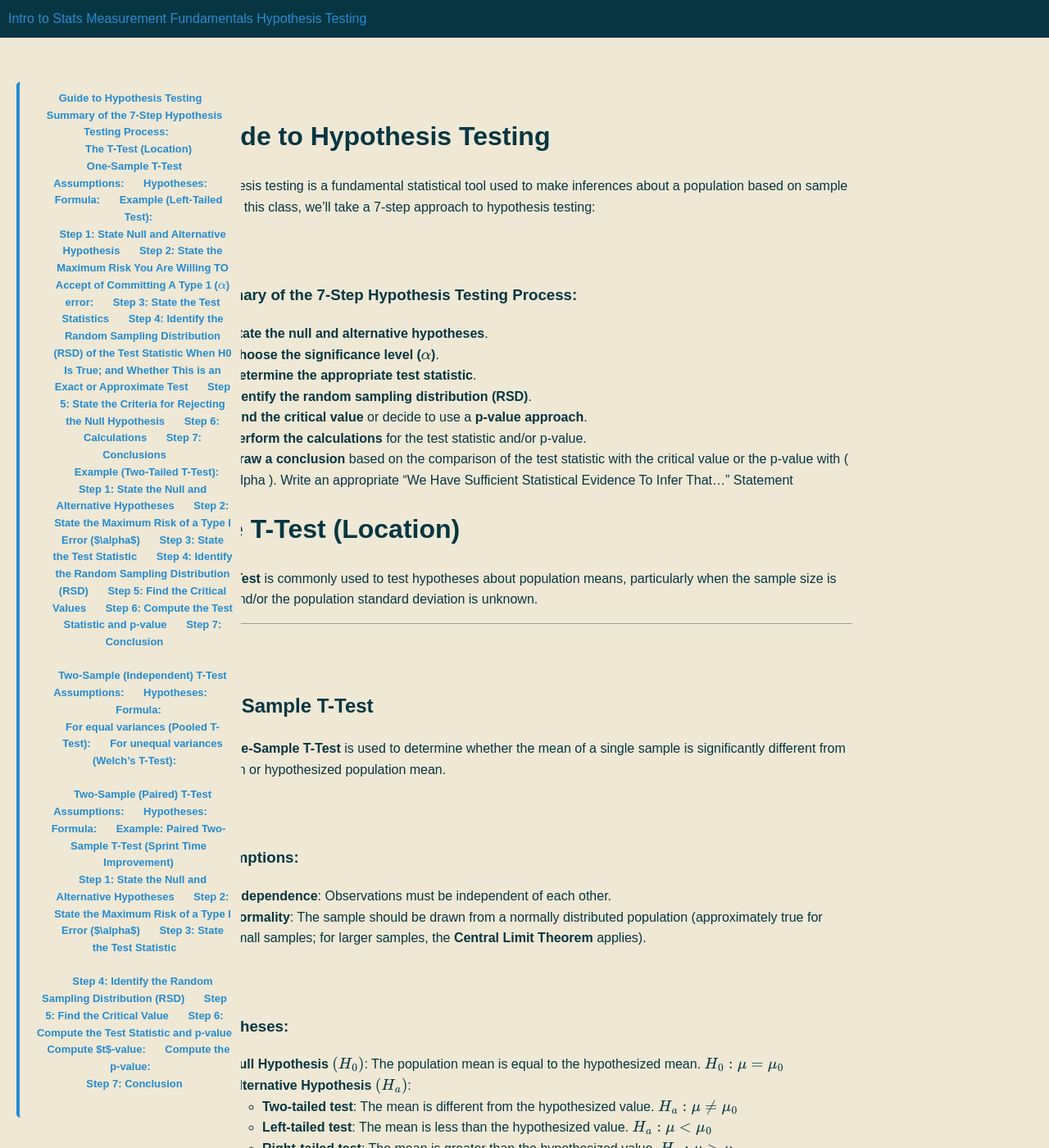
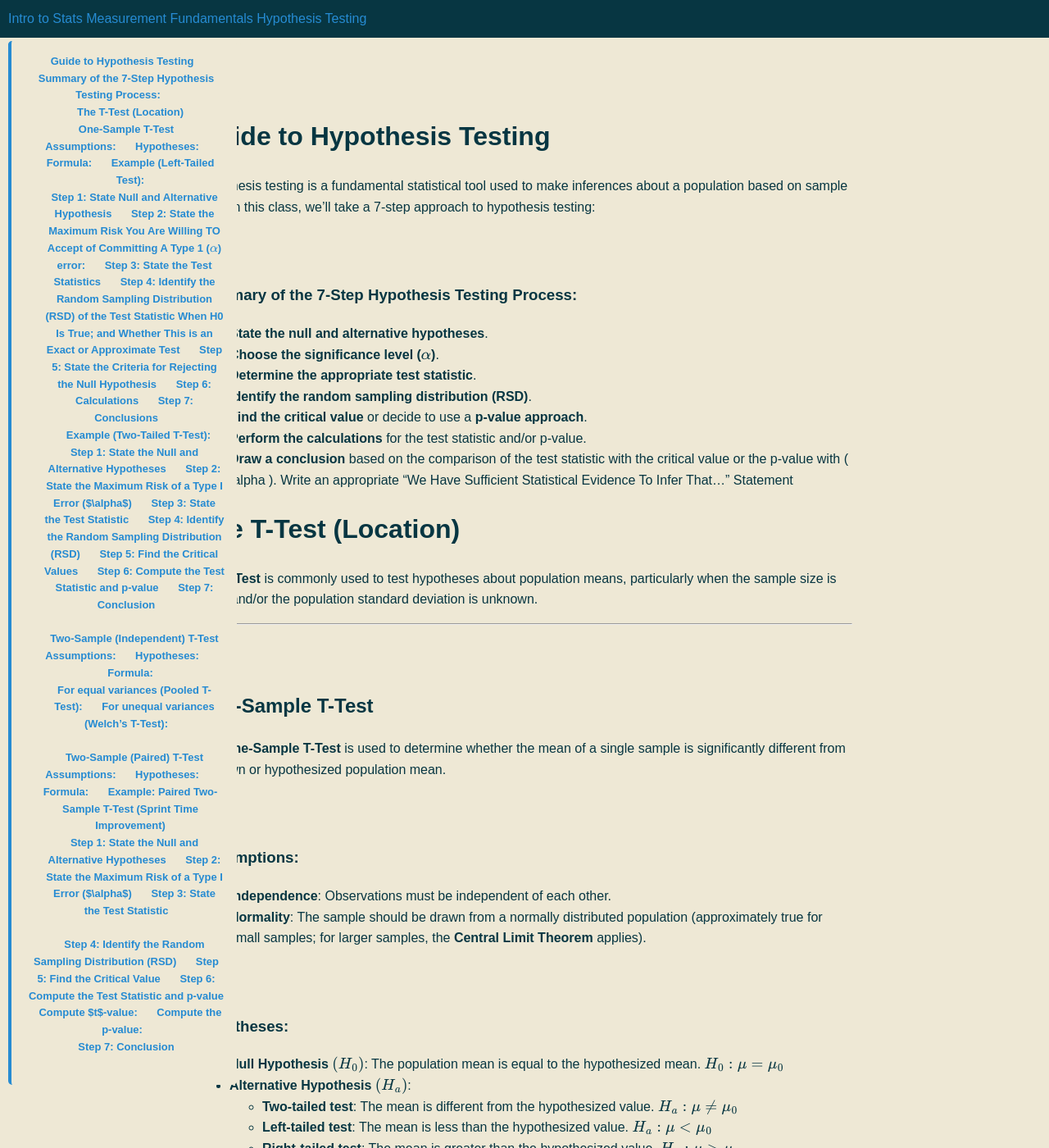
Before and after one commit to mrsoltys/ProbStat.github.io, a Jekyll site: the page built from HypothesisTesting.md, in a window 1280 px wide and 1400 px high. Shown: the whole window at 82% size. Built offline with Jekyll 4.4.1, drawn with Linux system fonts in a browser that asks for light colours; comment, search, counter and statistics services are not loaded; the table of contents is made by our own code.

Commit message:
Update style.css

```diff
--- a/assets/css/style.css
+++ b/assets/css/style.css
@@ -64,11 +64,11 @@ a:hover {
 
 #toc {
     position: fixed;
-    top: 100px;
-    left: 20px;
+    left: 10px;
+    top: 50px;
     width: 250px;
     background-color: #eee8d5; /* Solarized Base2 */
-    padding: 10px;
+    padding: 15px;
     border-radius: 5px;
     border-left: 4px solid #268bd2; /* Solarized Blue */
     font-size: 0.9em;
@@ -91,4 +91,5 @@ a:hover {
 
 #toc ul li a:hover {
     color: #2aa198; /* Solarized Cyan */
+    text-decoration: underline;
 }
```
